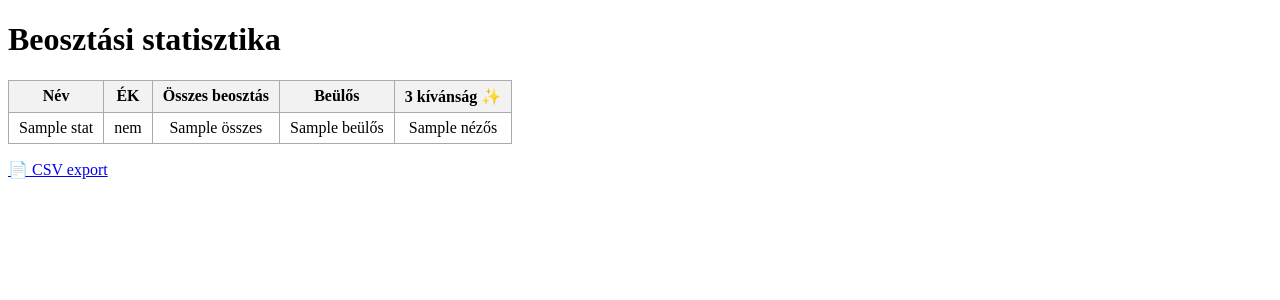
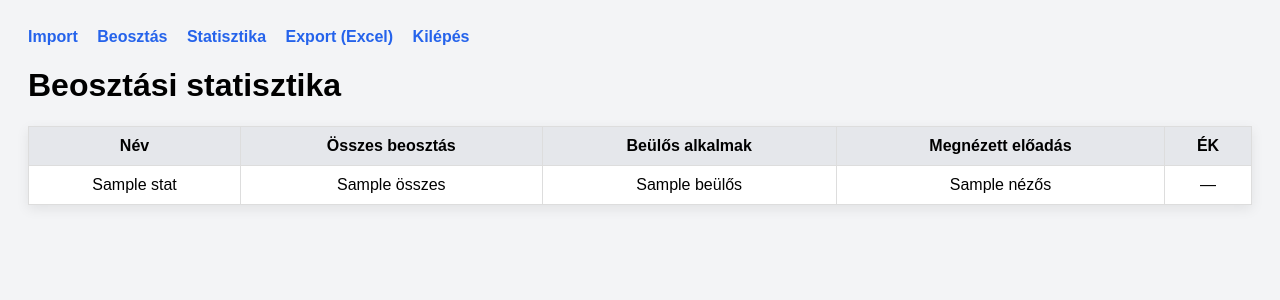
Before and after one commit to szid2006/nezoteres_beosztas7.0, a Flask app: template templates/stats.html in a window 1280 px wide. Shown: the top 300 px of the page. Run offline with Flask 3, Linux system fonts and the light colour scheme; the visitor is signed in with stand-in values (Sample User, id 1); the template is opened without the code that fills it: most values are stand-ins (such as "Sample title", 1, 10 or a date in 2020).

Commit message:
Update stats.html

```diff
--- a/templates/stats.html
+++ b/templates/stats.html
@@ -4,17 +4,33 @@
     <meta charset="UTF-8">
     <title>Statisztika</title>
     <style>
+        body {
+            font-family: Arial, sans-serif;
+            background: #f3f4f6;
+            padding: 20px;
+        }
+        nav {
+            margin-bottom: 20px;
+        }
+        nav a {
+            margin-right: 15px;
+            font-weight: bold;
+            text-decoration: none;
+            color: #2563eb;
+        }
         table {
             border-collapse: collapse;
-            margin-top: 20px;
+            background: white;
+            width: 100%;
+            box-shadow: 0 4px 12px rgba(0,0,0,0.08);
         }
         th, td {
-            border: 1px solid #aaa;
-            padding: 6px 10px;
+            padding: 10px;
+            border: 1px solid #ddd;
             text-align: center;
         }
         th {
-            background: #f2f2f2;
+            background: #e5e7eb;
         }
         .ek {
             color: red;
@@ -24,33 +40,44 @@
 </head>
 <body>
 
+<nav>
+    <a href="/">Import</a>
+    <a href="/schedule">Beosztás</a>
+    <a href="/stats">Statisztika</a>
+    <a href="/export/xlsx">Export (Excel)</a>
+    <a href="/logout">Kilépés</a>
+</nav>
+
 <h1>Beosztási statisztika</h1>
 
 <table>
+    <thead>
         <tr>
             <th>Név</th>
+            <th>Összes beosztás</th>
+            <th>Beülős alkalmak</th>
+            <th>Megnézett előadás</th>
             <th>ÉK</th>
-        <th>Összes beosztás</th>
-        <th>Beülős</th>
-        <th>3 kívánság ✨</th>
         </tr>
-
+    </thead>
+    <tbody>
         {% for name, s in stats.items() %}
         <tr>
             <td>{{ name }}</td>
-        <td class="{% if s.ÉK %}ek{% endif %}">
-            {% if s.ÉK %}igen{% else %}nem{% endif %}
-        </td>
             <td>{{ s.összes }}</td>
             <td>{{ s.beülős }}</td>
             <td>{{ s.nézős }}</td>
+            <td>
+                {% if s["ÉK"] %}
+                    <span class="ek">ÉK</span>
+                {% else %}
+                    —
+                {% endif %}
+            </td>
         </tr>
         {% endfor %}
+    </tbody>
 </table>
-
-<p>
-    <a href="/export/csv">📄 CSV export</a>
-</p>
 
 </body>
 </html>
```
Lines whose indentation alone changed are shown as unchanged.
